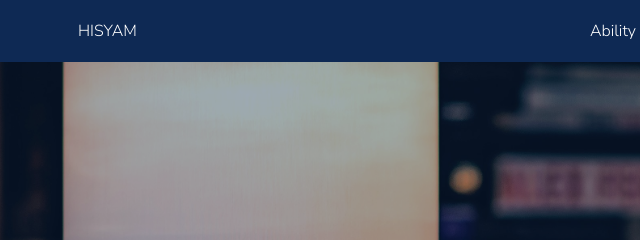
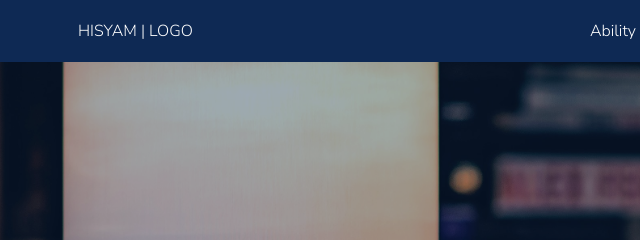
Before and after one commit to Hisyam210/hisyam210.github.io, a plain HTML site: page index.html in a window 1280 px wide. Shown: the top 240 px of the page, 50-690 px from the left. Drawn offline with Linux system fonts and the light colour scheme.

Commit message:
mengubah isi

```diff
--- a/index.html
+++ b/index.html
@@ -12,7 +12,7 @@
     <!-- navbar -->
     <nav>
       <div class="wraper">
-        <div>HISYAM</div>
+        <div>HISYAM | LOGO</div>
         <div class="menu">
           <ul>
             <li><a href="">Ability</a></li>
```
